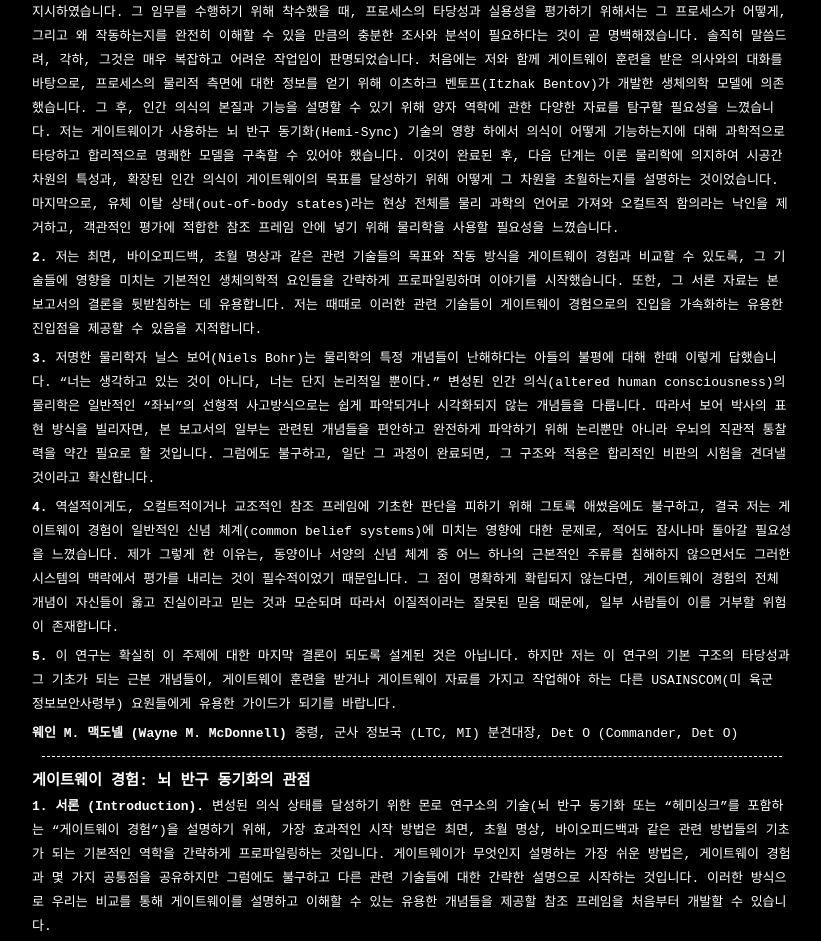
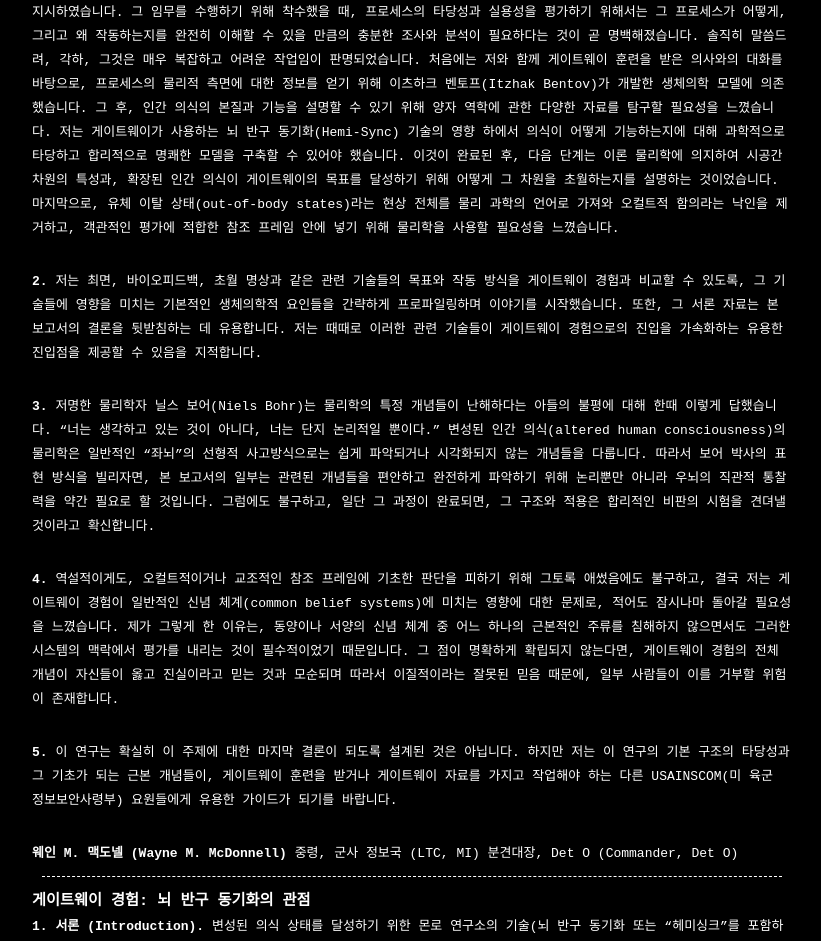
Before and after one commit to whoisrealminjueun/whoisrealminjueun.github.io, a Jekyll site: the page built from _posts/2025-11-30-CIA Report: Analysis and Assessment of Gateway Process(Gateway Process에 관한 분석 및 평가).md, in a window 1280 px wide. Shown: the part 434-1375 px from the top of the page, without its empty margins (228-1049 px from the left). Built offline with Jekyll 4.4.1, drawn with Linux system fonts in a browser that asks for light colours.

```diff
--- a/_posts/2025-11-30-CIA Report: Analysis and Assessment of Gateway Process(Gateway Process에 관한 분석 및 평가).md
+++ b/_posts/2025-11-30-CIA Report: Analysis and Assessment of Gateway Process(Gateway Process에 관한 분석 및 평가).md
@@ -11,15 +11,15 @@ categories: ["MEDITATION"]
 **주제:** 게이트웨이 프로세스의 분석 및 평가
 ---
 
-**1.** 귀관은 본관에게 게이트웨이 경험(Gateway Experience)의 역학적 구조와 궁극적인 실용성 측면에서의 평가를 제공할 것을 지시하였습니다. 그 임무를 수행하기 위해 착수했을 때, 프로세스의 타당성과 실용성을 평가하기 위해서는 그 프로세스가 어떻게, 그리고 왜 작동하는지를 완전히 이해할 수 있을 만큼의 충분한 조사와 분석이 필요하다는 것이 곧 명백해졌습니다. 솔직히 말씀드려, 각하, 그것은 매우 복잡하고 어려운 작업임이 판명되었습니다. 처음에는 저와 함께 게이트웨이 훈련을 받은 의사와의 대화를 바탕으로, 프로세스의 물리적 측면에 대한 정보를 얻기 위해 이츠하크 벤토프(Itzhak Bentov)가 개발한 생체의학 모델에 의존했습니다. 그 후, 인간 의식의 본질과 기능을 설명할 수 있기 위해 양자 역학에 관한 다양한 자료를 탐구할 필요성을 느꼈습니다. 저는 게이트웨이가 사용하는 뇌 반구 동기화(Hemi-Sync) 기술의 영향 하에서 의식이 어떻게 기능하는지에 대해 과학적으로 타당하고 합리적으로 명쾌한 모델을 구축할 수 있어야 했습니다. 이것이 완료된 후, 다음 단계는 이론 물리학에 의지하여 시공간 차원의 특성과, 확장된 인간 의식이 게이트웨이의 목표를 달성하기 위해 어떻게 그 차원을 초월하는지를 설명하는 것이었습니다. 마지막으로, 유체 이탈 상태(out-of-body states)라는 현상 전체를 물리 과학의 언어로 가져와 오컬트적 함의라는 낙인을 제거하고, 객관적인 평가에 적합한 참조 프레임 안에 넣기 위해 물리학을 사용할 필요성을 느꼈습니다.
+**1.** 귀관은 본관에게 게이트웨이 경험(Gateway Experience)의 역학적 구조와 궁극적인 실용성 측면에서의 평가를 제공할 것을 지시하였습니다. 그 임무를 수행하기 위해 착수했을 때, 프로세스의 타당성과 실용성을 평가하기 위해서는 그 프로세스가 어떻게, 그리고 왜 작동하는지를 완전히 이해할 수 있을 만큼의 충분한 조사와 분석이 필요하다는 것이 곧 명백해졌습니다. 솔직히 말씀드려, 각하, 그것은 매우 복잡하고 어려운 작업임이 판명되었습니다. 처음에는 저와 함께 게이트웨이 훈련을 받은 의사와의 대화를 바탕으로, 프로세스의 물리적 측면에 대한 정보를 얻기 위해 이츠하크 벤토프(Itzhak Bentov)가 개발한 생체의학 모델에 의존했습니다. 그 후, 인간 의식의 본질과 기능을 설명할 수 있기 위해 양자 역학에 관한 다양한 자료를 탐구할 필요성을 느꼈습니다. 저는 게이트웨이가 사용하는 뇌 반구 동기화(Hemi-Sync) 기술의 영향 하에서 의식이 어떻게 기능하는지에 대해 과학적으로 타당하고 합리적으로 명쾌한 모델을 구축할 수 있어야 했습니다. 이것이 완료된 후, 다음 단계는 이론 물리학에 의지하여 시공간 차원의 특성과, 확장된 인간 의식이 게이트웨이의 목표를 달성하기 위해 어떻게 그 차원을 초월하는지를 설명하는 것이었습니다. 마지막으로, 유체 이탈 상태(out-of-body states)라는 현상 전체를 물리 과학의 언어로 가져와 오컬트적 함의라는 낙인을 제거하고, 객관적인 평가에 적합한 참조 프레임 안에 넣기 위해 물리학을 사용할 필요성을 느꼈습니다.<br><br>
 
-**2.** 저는 최면, 바이오피드백, 초월 명상과 같은 관련 기술들의 목표와 작동 방식을 게이트웨이 경험과 비교할 수 있도록, 그 기술들에 영향을 미치는 기본적인 생체의학적 요인들을 간략하게 프로파일링하며 이야기를 시작했습니다. 또한, 그 서론 자료는 본 보고서의 결론을 뒷받침하는 데 유용합니다. 저는 때때로 이러한 관련 기술들이 게이트웨이 경험으로의 진입을 가속화하는 유용한 진입점을 제공할 수 있음을 지적합니다.
+**2.** 저는 최면, 바이오피드백, 초월 명상과 같은 관련 기술들의 목표와 작동 방식을 게이트웨이 경험과 비교할 수 있도록, 그 기술들에 영향을 미치는 기본적인 생체의학적 요인들을 간략하게 프로파일링하며 이야기를 시작했습니다. 또한, 그 서론 자료는 본 보고서의 결론을 뒷받침하는 데 유용합니다. 저는 때때로 이러한 관련 기술들이 게이트웨이 경험으로의 진입을 가속화하는 유용한 진입점을 제공할 수 있음을 지적합니다.<br><br>
 
-**3.** 저명한 물리학자 닐스 보어(Niels Bohr)는 물리학의 특정 개념들이 난해하다는 아들의 불평에 대해 한때 이렇게 답했습니다. "너는 생각하고 있는 것이 아니다, 너는 단지 논리적일 뿐이다." 변성된 인간 의식(altered human consciousness)의 물리학은 일반적인 "좌뇌"의 선형적 사고방식으로는 쉽게 파악되거나 시각화되지 않는 개념들을 다룹니다. 따라서 보어 박사의 표현 방식을 빌리자면, 본 보고서의 일부는 관련된 개념들을 편안하고 완전하게 파악하기 위해 논리뿐만 아니라 우뇌의 직관적 통찰력을 약간 필요로 할 것입니다. 그럼에도 불구하고, 일단 그 과정이 완료되면, 그 구조와 적용은 합리적인 비판의 시험을 견뎌낼 것이라고 확신합니다.
+**3.** 저명한 물리학자 닐스 보어(Niels Bohr)는 물리학의 특정 개념들이 난해하다는 아들의 불평에 대해 한때 이렇게 답했습니다. "너는 생각하고 있는 것이 아니다, 너는 단지 논리적일 뿐이다." 변성된 인간 의식(altered human consciousness)의 물리학은 일반적인 "좌뇌"의 선형적 사고방식으로는 쉽게 파악되거나 시각화되지 않는 개념들을 다룹니다. 따라서 보어 박사의 표현 방식을 빌리자면, 본 보고서의 일부는 관련된 개념들을 편안하고 완전하게 파악하기 위해 논리뿐만 아니라 우뇌의 직관적 통찰력을 약간 필요로 할 것입니다. 그럼에도 불구하고, 일단 그 과정이 완료되면, 그 구조와 적용은 합리적인 비판의 시험을 견뎌낼 것이라고 확신합니다.<br><br>
 
-**4.** 역설적이게도, 오컬트적이거나 교조적인 참조 프레임에 기초한 판단을 피하기 위해 그토록 애썼음에도 불구하고, 결국 저는 게이트웨이 경험이 일반적인 신념 체계(common belief systems)에 미치는 영향에 대한 문제로, 적어도 잠시나마 돌아갈 필요성을 느꼈습니다. 제가 그렇게 한 이유는, 동양이나 서양의 신념 체계 중 어느 하나의 근본적인 주류를 침해하지 않으면서도 그러한 시스템의 맥락에서 평가를 내리는 것이 필수적이었기 때문입니다. 그 점이 명확하게 확립되지 않는다면, 게이트웨이 경험의 전체 개념이 자신들이 옳고 진실이라고 믿는 것과 모순되며 따라서 이질적이라는 잘못된 믿음 때문에, 일부 사람들이 이를 거부할 위험이 존재합니다.
+**4.** 역설적이게도, 오컬트적이거나 교조적인 참조 프레임에 기초한 판단을 피하기 위해 그토록 애썼음에도 불구하고, 결국 저는 게이트웨이 경험이 일반적인 신념 체계(common belief systems)에 미치는 영향에 대한 문제로, 적어도 잠시나마 돌아갈 필요성을 느꼈습니다. 제가 그렇게 한 이유는, 동양이나 서양의 신념 체계 중 어느 하나의 근본적인 주류를 침해하지 않으면서도 그러한 시스템의 맥락에서 평가를 내리는 것이 필수적이었기 때문입니다. 그 점이 명확하게 확립되지 않는다면, 게이트웨이 경험의 전체 개념이 자신들이 옳고 진실이라고 믿는 것과 모순되며 따라서 이질적이라는 잘못된 믿음 때문에, 일부 사람들이 이를 거부할 위험이 존재합니다.<br><br>
 
-**5.** 이 연구는 확실히 이 주제에 대한 마지막 결론이 되도록 설계된 것은 아닙니다. 하지만 저는 이 연구의 기본 구조의 타당성과 그 기초가 되는 근본 개념들이, 게이트웨이 훈련을 받거나 게이트웨이 자료를 가지고 작업해야 하는 다른 USAINSCOM(미 육군 정보보안사령부) 요원들에게 유용한 가이드가 되기를 바랍니다.
+**5.** 이 연구는 확실히 이 주제에 대한 마지막 결론이 되도록 설계된 것은 아닙니다. 하지만 저는 이 연구의 기본 구조의 타당성과 그 기초가 되는 근본 개념들이, 게이트웨이 훈련을 받거나 게이트웨이 자료를 가지고 작업해야 하는 다른 USAINSCOM(미 육군 정보보안사령부) 요원들에게 유용한 가이드가 되기를 바랍니다.<br><br>
 
 **웨인 M. 맥도넬 (Wayne M. McDonnell)**
 중령, 군사 정보국 (LTC, MI)
```
